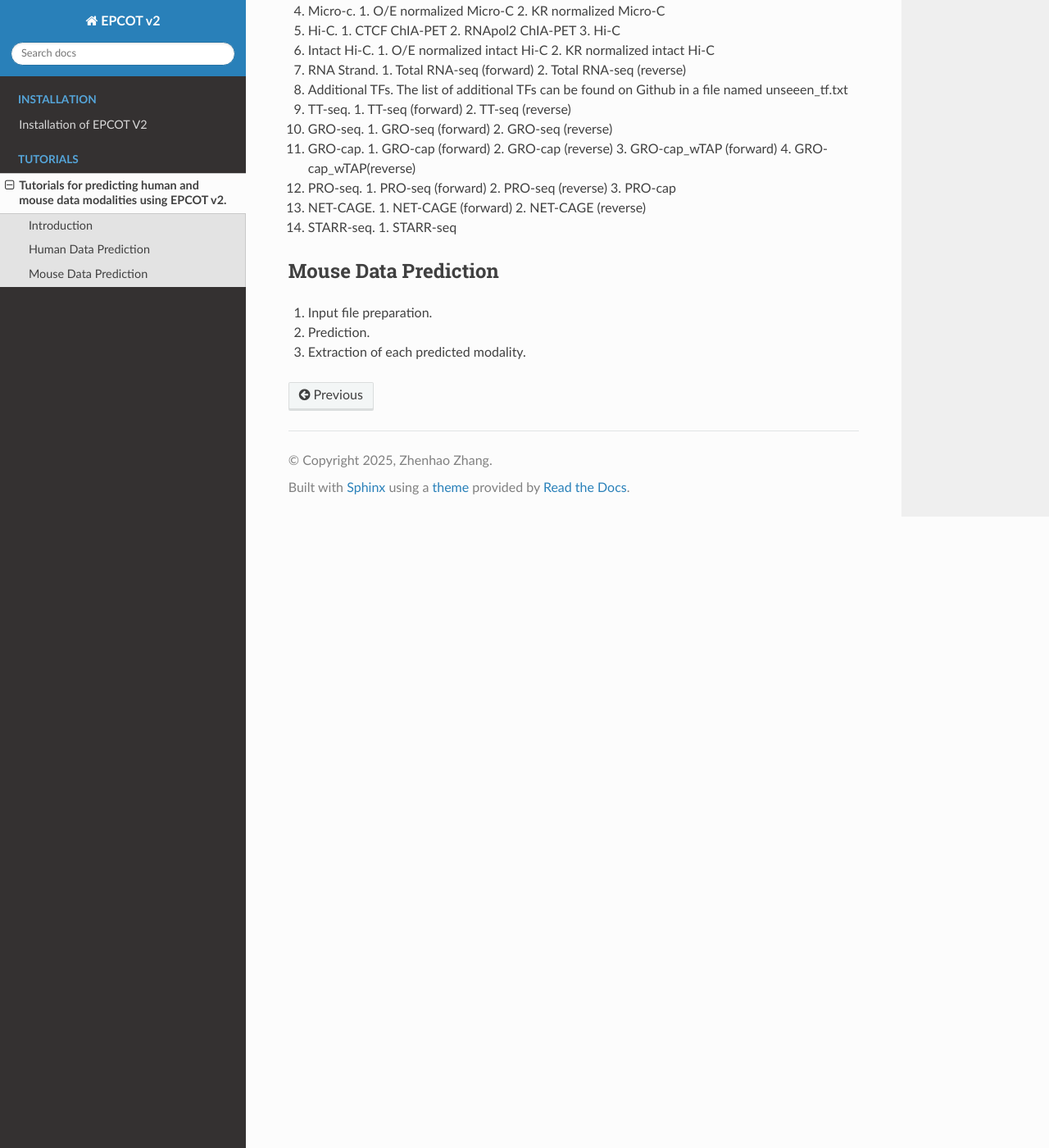
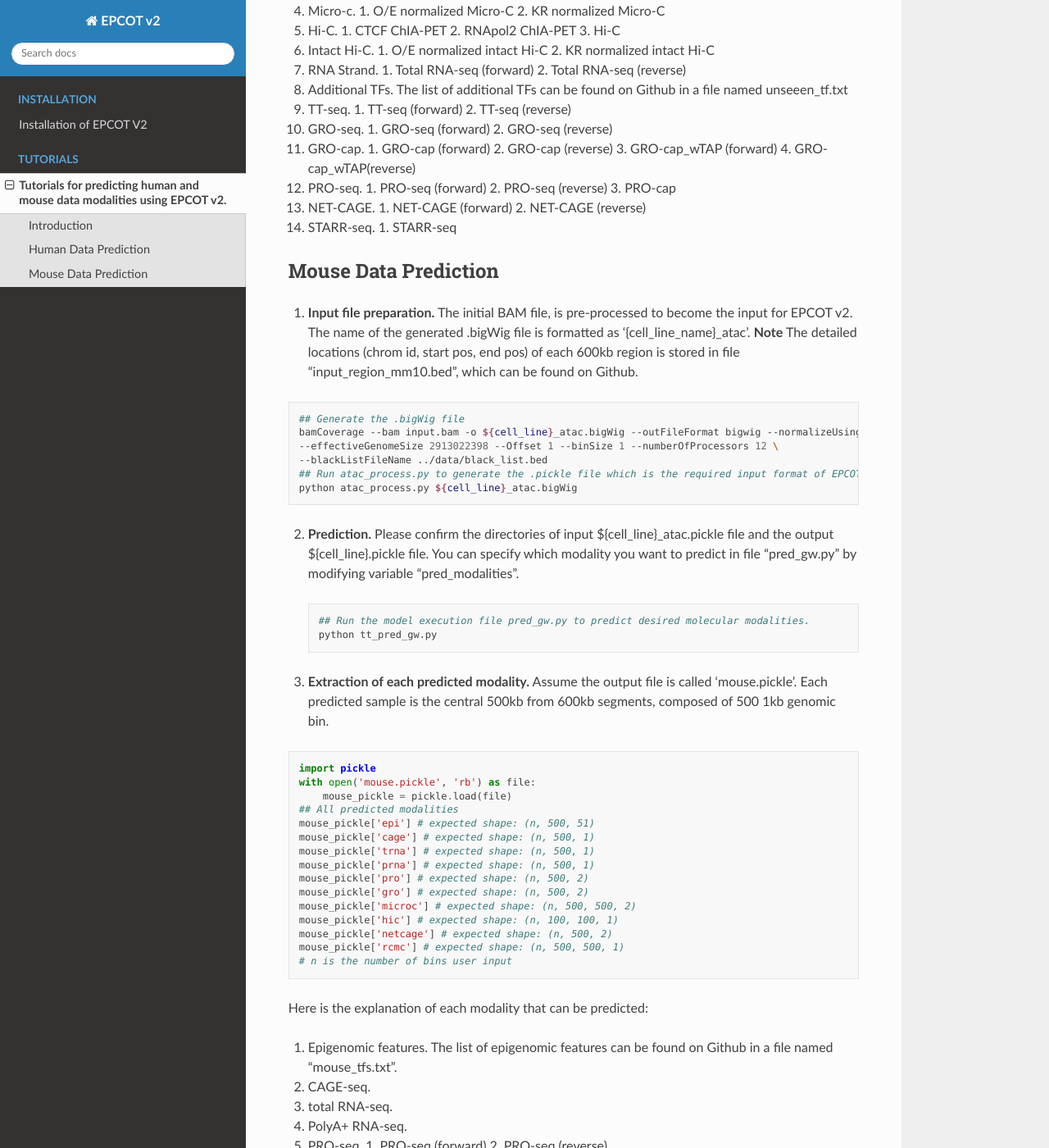
Before and after one commit to Luosanj/epcotv2_tutorial, a Sphinx documentation site: the page built from docs/source/tutorial/index.rst, in a window 1280 px wide and 1400 px high, scrolled down 1446 px. Shown: the whole window at 82% size. Built offline with Sphinx 7.4.7 and the Read the Docs theme 3.1.0, drawn with Linux system fonts in a browser that asks for light colours; some of the changed text lies outside the part shown.

Commit message:
Update index.rst

```diff
--- a/docs/source/tutorial/index.rst
+++ b/docs/source/tutorial/index.rst
@@ -80,8 +80,62 @@ Here is the explanation of each modality that can be predicted:
 
 Mouse Data Prediction
 ---------------------
-(1) Input file preparation.
+(1) **Input file preparation.** The initial BAM file, is pre-processed to become the input for EPCOT v2. The name of the generated .bigWig file is formatted as '{cell_line_name}_atac'. **Note** The detailed locations (chrom id, start pos, end pos) of each 600kb region is stored in file "input_region_mm10.bed", which can be found on Github.
 
-(2) Prediction.
+.. code-block:: bash
 
-(3) Extraction of each predicted modality.
+    ## Generate the .bigWig file
+    bamCoverage --bam input.bam -o ${cell_line}_atac.bigWig --outFileFormat bigwig --normalizeUsing RPGC \
+    --effectiveGenomeSize 2913022398 --Offset 1 --binSize 1 --numberOfProcessors 12 \
+    --blackListFileName ../data/black_list.bed
+    ## Run atac_process.py to generate the .pickle file which is the required input format of EPCOT v2.
+    python atac_process.py ${cell_line}_atac.bigWig
+
+(2) **Prediction.** Please confirm the directories of input ${cell_line}_atac.pickle file and the output ${cell_line}.pickle file. You can specify which modality you want to predict in file "pred_gw.py" by modifying variable "pred_modalities".
+
+ .. code-block:: bash
+
+     ## Run the model execution file pred_gw.py to predict desired molecular modalities.
+     python tt_pred_gw.py
+
+(3) **Extraction of each predicted modality.** Assume the output file is called 'mouse.pickle'. Each predicted sample is the central 500kb from 600kb segments, composed of 500 1kb genomic bin.
+
+.. code-block:: python
+
+    import pickle
+    with open('mouse.pickle', 'rb') as file:
+        mouse_pickle = pickle.load(file)
+    ## All predicted modalities
+    mouse_pickle['epi'] # expected shape: (n, 500, 51)
+    mouse_pickle['cage'] # expected shape: (n, 500, 1)
+    mouse_pickle['trna'] # expected shape: (n, 500, 1)
+    mouse_pickle['prna'] # expected shape: (n, 500, 1)
+    mouse_pickle['pro'] # expected shape: (n, 500, 2)
+    mouse_pickle['gro'] # expected shape: (n, 500, 2)
+    mouse_pickle['microc'] # expected shape: (n, 500, 500, 2)
+    mouse_pickle['hic'] # expected shape: (n, 100, 100, 1)
+    mouse_pickle['netcage'] # expected shape: (n, 500, 2)
+    mouse_pickle['rcmc'] # expected shape: (n, 500, 500, 1)
+    # n is the number of bins user input
+
+Here is the explanation of each modality that can be predicted:
+
+(1) Epigenomic features. The list of epigenomic features can be found on Github in a file named "mouse_tfs.txt".
+
+(2) CAGE-seq.
+
+(3) total RNA-seq.
+
+(4) PolyA+ RNA-seq.
+
+(5) PRO-seq. 1. PRO-seq (forward) 2. PRO-seq (reverse)
+
+(6) GRO-seq. 1. GRO-seq (forward) 2. GRO-seq (reverse)
+
+(7) Micro-c. 1. O/E normalized Micro-C 2. KR normalized Micro-C
+
+(8) O/E Hi-C.
+
+(9) NET-CAGE. 1. NET-CAGE (forward) 2. NET-CAGE (reverse)
+
+(10) O/E RCMC.
```
Also changed, not shown: other parts of docs/source/tutorial/index.rst (+2 -2 lines).
